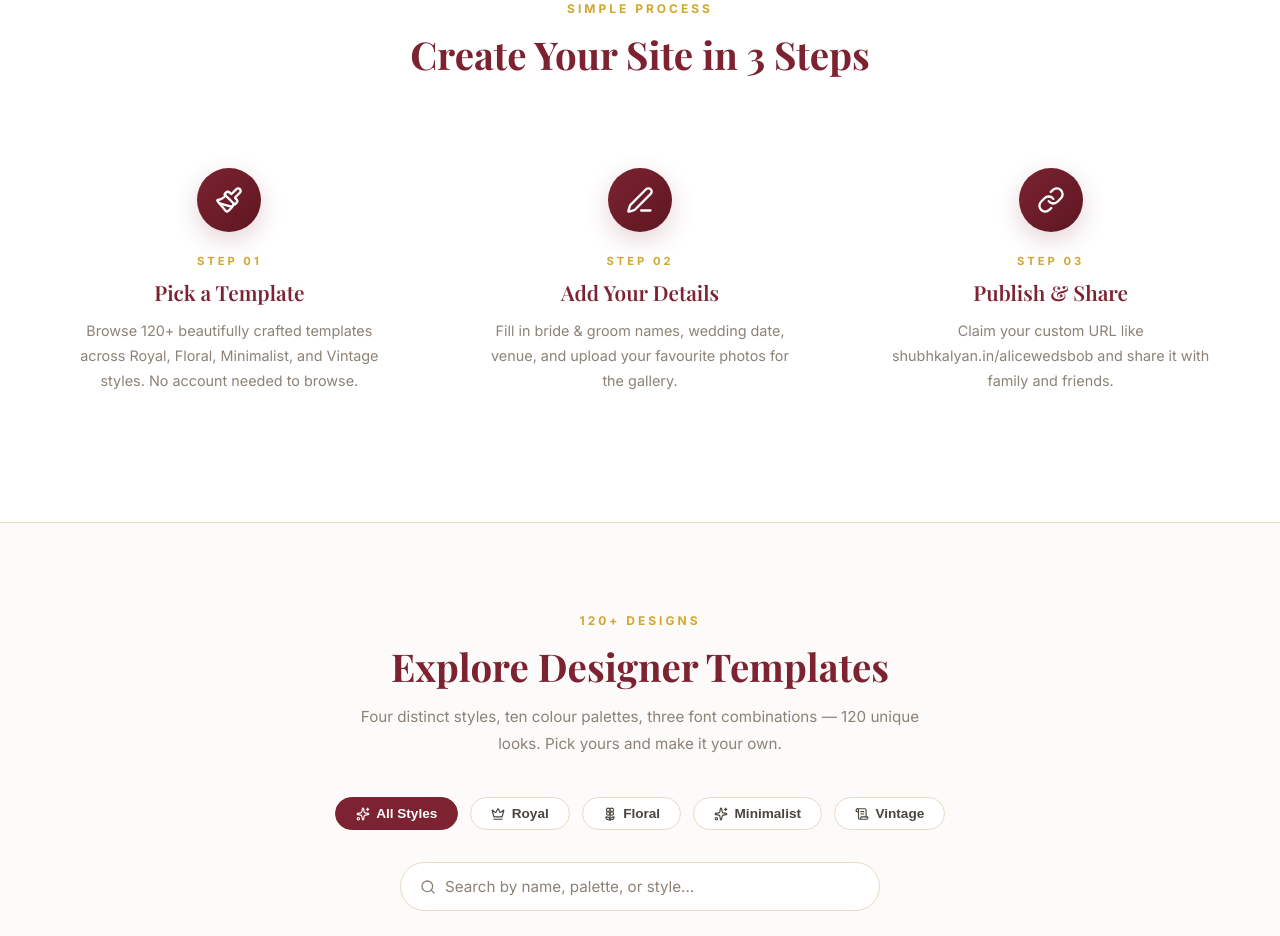
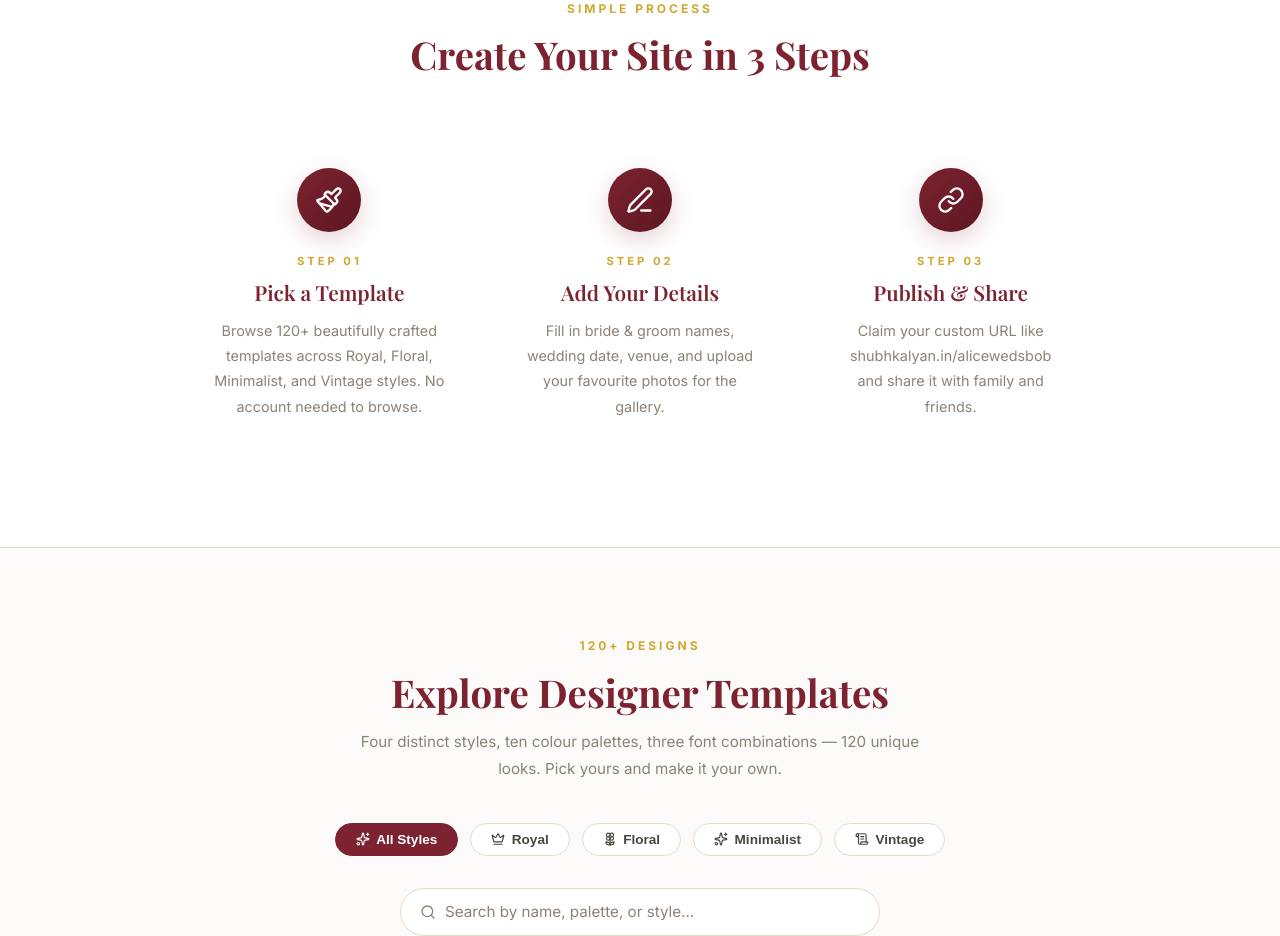
Before and after one commit to shiv014/ShubhKalyan, a Next.js app: page / in a window 1280 px wide. Shown: the part 860-1796 px from the top of the page. Built offline with nearby package versions, Linux system fonts and the light colour scheme; a web font is replaced by a local one.

Commit message:
fix: apply steps-grid class to 'How It Works' section

```diff
--- a/src/app/page.js
+++ b/src/app/page.js
@@ -142,7 +142,7 @@ export default function LandingPage() {
             <span style={{ fontSize: '0.75rem', fontWeight: '700', letterSpacing: '3px', textTransform: 'uppercase', color: 'var(--color-secondary)', display: 'block', marginBottom: '0.75rem' }}>Simple Process</span>
             <h2 style={{ fontFamily: 'var(--font-serif)', fontSize: '2.4rem', color: 'var(--color-primary)', fontWeight: '700' }}>Create Your Site in 3 Steps</h2>
           </div>
-          <div style={{ display: 'grid', gridTemplateColumns: 'repeat(3, 1fr)', gap: '2.5rem' }}>
+          <div className="steps-grid">
             {[
               { step: '01', icon: <Paintbrush size={28} color="#fff" />, title: 'Pick a Template', desc: 'Browse 120+ beautifully crafted templates across Royal, Floral, Minimalist, and Vintage styles. No account needed to browse.' },
               { step: '02', icon: <Edit3 size={28} color="#fff" />, title: 'Add Your Details', desc: 'Fill in bride & groom names, wedding date, venue, and upload your favourite photos for the gallery.' },
```
